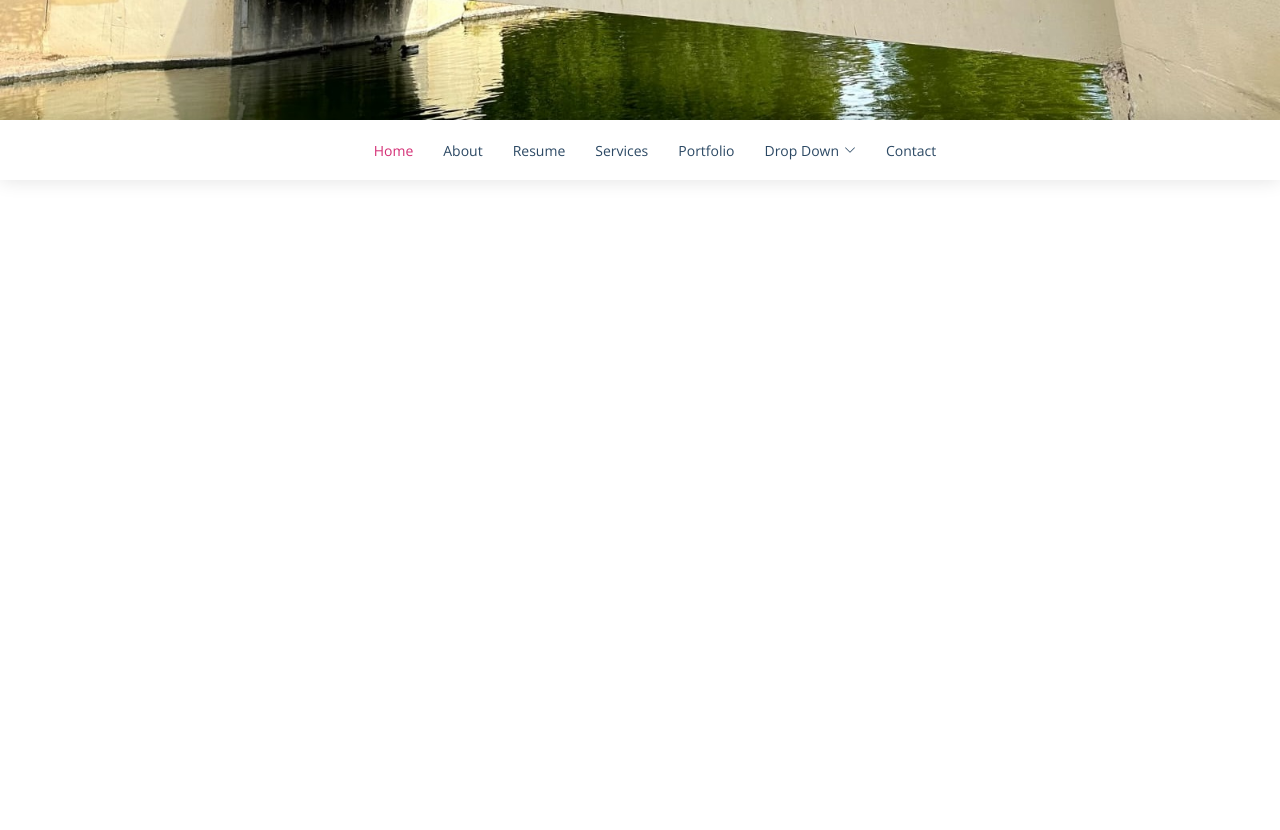
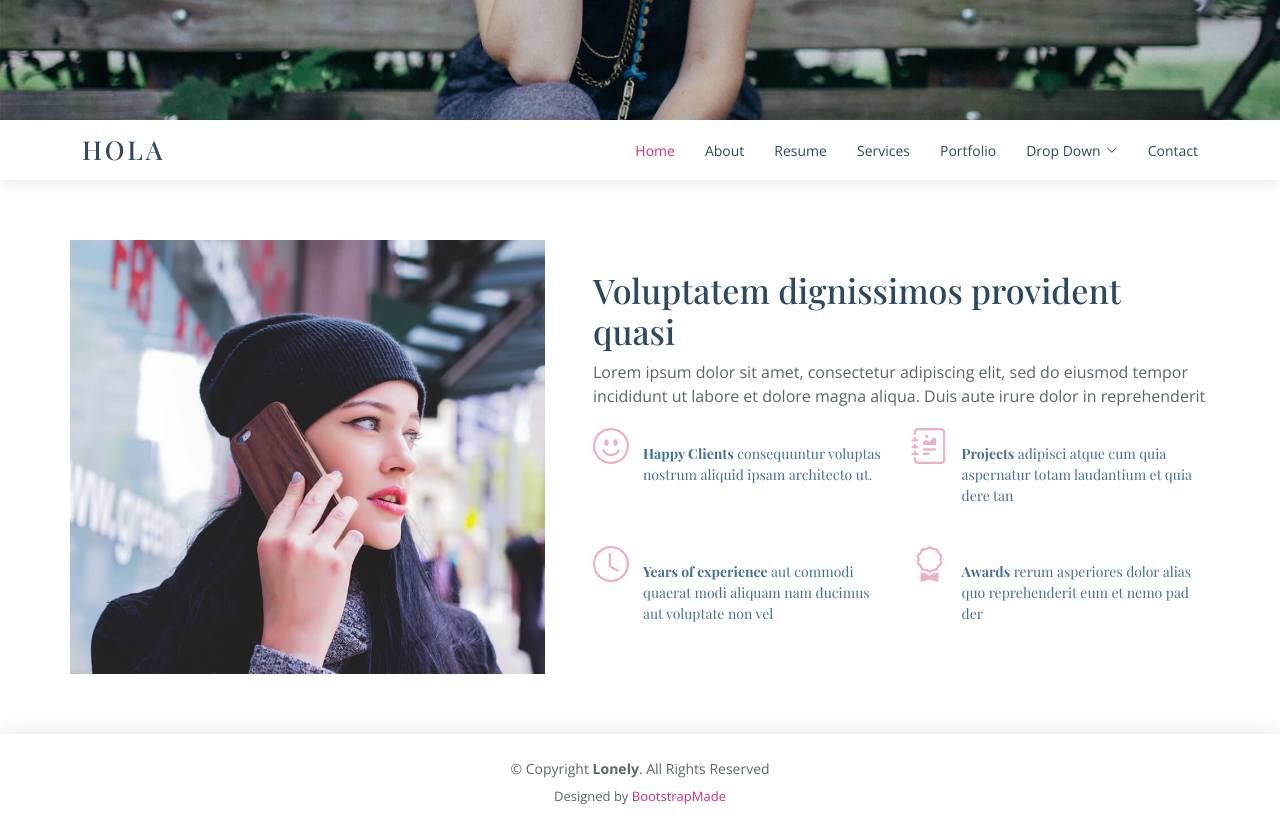
Before and after one commit to khandokar/mysite, an Angular app: page / in a window 1280 px wide. Shown: the part 480-1310 px from the top of the page. Before the commit the page ends 927 px from the top, so only its background shows below. Built offline with nearby package versions, Linux system fonts and the light colour scheme; a web font is replaced by a local one.

Commit message:
Add The about section

```diff
--- a/src/app/app.component.html
+++ b/src/app/app.component.html
@@ -8,7 +8,7 @@
   <header id="header" class="d-flex align-items-center">
     <div class="container d-flex align-items-center justify-content-between">
       <div class="logo">
-        <h1><a href="index.html"></a></h1>
+        <h1><a href="index.html">Hola</a></h1>
       </div>
 
       <nav id="navbar" class="navbar">
@@ -39,15 +39,95 @@
         </ul>
         <i class="bi bi-list mobile-nav-toggle"></i>
       </nav><!-- .navbar -->
-
-      <main id="main">
-        <section id="about" class="about">
-        </section>
-      </main>
-
     </div>
   </header>
 
+  <main id="main">
+
+    <!-- ======= About Section ======= -->
+     <section id="about" class="about">
+      <div class="container">
+
+        <div class="row no-gutters">
+          <div class="image col-xl-5 d-flex align-items-stretch justify-content-center justify-content-lg-start"></div>
+          <div class="col-xl-7 ps-0 ps-lg-5 pe-lg-1 d-flex align-items-stretch">
+            <div class="content d-flex flex-column justify-content-center">
+              <h3>Voluptatem dignissimos provident quasi</h3>
+              <p>
+                Lorem ipsum dolor sit amet, consectetur adipiscing elit, sed do eiusmod tempor incididunt ut labore et dolore magna aliqua. Duis aute irure dolor in reprehenderit
+              </p>
+              <div class="row">
+                <div class="col-md-6 d-md-flex align-items-md-stretch">
+                  <div class="count-box">
+                    <i class="bi bi-emoji-smile"></i>
+                    <span data-purecounter-start="0" data-purecounter-end="65" data-purecounter-duration="1" class="purecounter"></span>
+                    <p><strong>Happy Clients</strong> consequuntur voluptas nostrum aliquid ipsam architecto ut.</p>
+                  </div>
+                </div>
+
+                <div class="col-md-6 d-md-flex align-items-md-stretch">
+                  <div class="count-box">
+                    <i class="bi bi-journal-richtext"></i>
+                    <span data-purecounter-start="0" data-purecounter-end="85" data-purecounter-duration="1" class="purecounter"></span>
+                    <p><strong>Projects</strong> adipisci atque cum quia aspernatur totam laudantium et quia dere tan</p>
+                  </div>
+                </div>
+
+                <div class="col-md-6 d-md-flex align-items-md-stretch">
+                  <div class="count-box">
+                    <i class="bi bi-clock"></i>
+                    <span data-purecounter-start="0" data-purecounter-end="12" data-purecounter-duration="1" class="purecounter"></span>
+                    <p><strong>Years of experience</strong> aut commodi quaerat modi aliquam nam ducimus aut voluptate non vel</p>
+                  </div>
+                </div>
+
+                <div class="col-md-6 d-md-flex align-items-md-stretch">
+                  <div class="count-box">
+                    <i class="bi bi-award"></i>
+                    <span data-purecounter-start="0" data-purecounter-end="15" data-purecounter-duration="1" class="purecounter"></span>
+                    <p><strong>Awards</strong> rerum asperiores dolor alias quo reprehenderit eum et nemo pad der</p>
+                  </div>
+                </div>
+              </div>
+            </div><!-- End .content-->
+          </div>
+        </div>
+
+      </div>
+    </section><!-- End About Section -->
 
 
+
+  </main>
+
+  <!-- ======= Footer ======= -->
+  <footer id="footer">
+    <div class="container">
+      <div class="copyright">
+        &copy; Copyright <strong><span>Lonely</span></strong>. All Rights Reserved
+      </div>
+      <div class="credits">
+        <!-- All the links in the footer should remain intact. -->
+        <!-- You can delete the links only if you purchased the pro version. -->
+        <!-- Licensing information: https://bootstrapmade.com/license/ -->
+        <!-- Purchase the pro version with working PHP/AJAX contact form: https://bootstrapmade.com/free-html-bootstrap-template-lonely/ -->
+        Designed by <a href="https://bootstrapmade.com/">BootstrapMade</a>
+      </div>
+    </div>
+  </footer><!-- End  Footer -->
+
+  <a href="#" class="back-to-top d-flex align-items-center justify-content-center"><i class="bi bi-arrow-up-short"></i></a>
+
+  <!-- Vendor JS Files -->
+  <script src="assets/vendor/purecounter/purecounter_vanilla.js"></script>
+  <script src="assets/vendor/bootstrap/js/bootstrap.bundle.min.js"></script>
+  <script src="assets/vendor/glightbox/js/glightbox.min.js"></script>
+  <script src="assets/vendor/isotope-layout/isotope.pkgd.min.js"></script>
+  <script src="assets/vendor/swiper/swiper-bundle.min.js"></script>
+  <script src="assets/vendor/waypoints/noframework.waypoints.js"></script>
+  <script src="assets/vendor/php-email-form/validate.js"></script>
+
+  <!-- Template Main JS File -->
+  <script src="assets/js/main.js"></script>
+
 <router-outlet></router-outlet>
--- a/src/assets/css/style.css
+++ b/src/assets/css/style.css
@@ -331,7 +331,7 @@ h6 {
 #hero {
   width: 100%;
   height: 75vh;
-  background: url("../img/hero-temp.jpg") top center;
+  background: url("../img/hero-bg.jpg") top center;
   background-size: cover;
   padding: 0 15px;
 }
--- a/src/index.html
+++ b/src/index.html
@@ -1,11 +1,6 @@
 <!doctype html>
 <html lang="en">
 <head>
-  <!-- <meta charset="utf-8">
-  <title>Mysite</title> -->
-  <base href="/">
-  <!-- <meta name="viewport" content="width=device-width, initial-scale=1">
-  <link rel="icon" type="image/x-icon" href="favicon.ico"> -->
 
   <meta charset="utf-8">
   <meta content="width=device-width, initial-scale=1.0" name="viewport">
```
Also changed, not shown: src/assets/img/hero-bg.jpg (added), src/assets/img/hero-temp.jpg.
